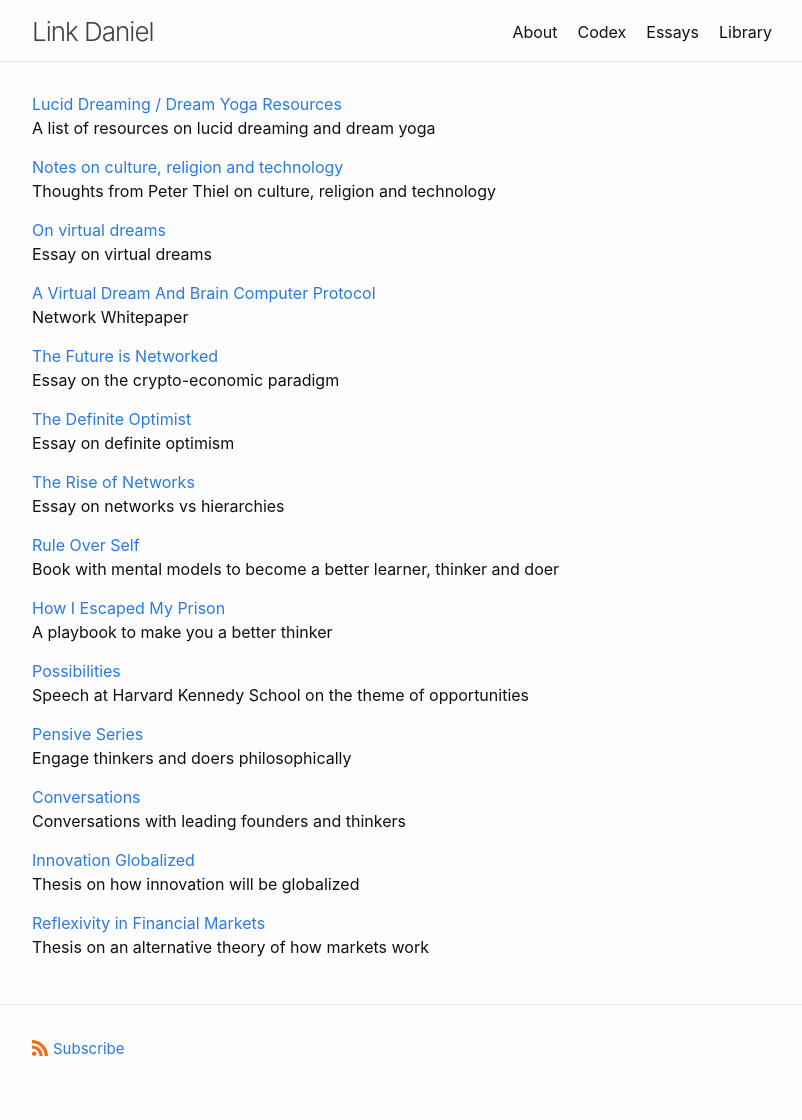
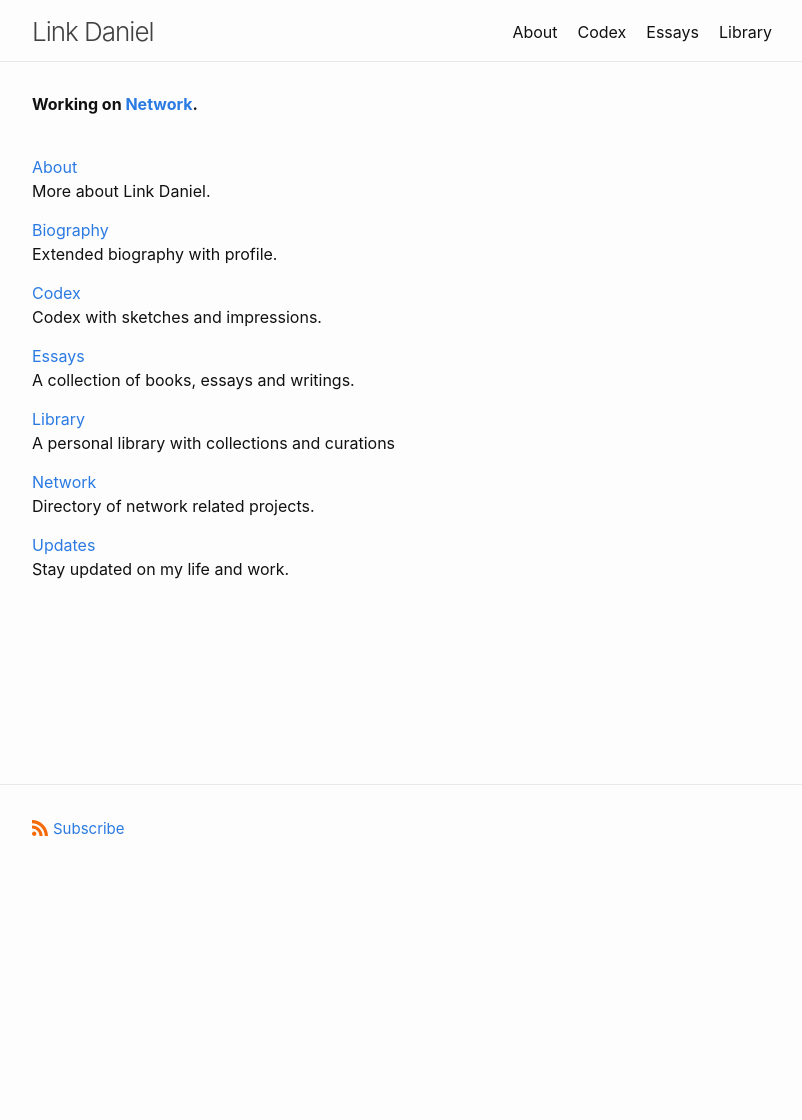
Before and after one commit to link-daniel/link.github.io, a Jekyll site: the page built from index.md, in a window 1280 px wide. Shown: the whole page, without its empty margins (238-1040 px from the left). Built offline with Jekyll 4.4.1, drawn with Linux system fonts in a browser that asks for light colours; after the commit the page ends 900 px from its top, so only the background shows below that.

Commit message:
Update index.md

```diff
--- a/index.md
+++ b/index.md
@@ -8,59 +8,38 @@
 layout: home
 ---
 
-[Lucid Dreaming / Dream Yoga Resources](/dreams)
+<b>Working on [Network](https://network.fund).</b>
 <br>
-A list of resources on lucid dreaming and dream yoga
-
-[Notes on culture, religion and technology](/lincolnthiel)
-<br>
-Thoughts from Peter Thiel on culture, religion and technology
-
-[On virtual dreams](/virtualdreams)
-<br>
-Essay on virtual dreams
-
-[A Virtual Dream And Brain Computer Protocol](/network)
-<br>
-Network Whitepaper
-
-[The Future is Networked](/futurenetworked)
-<br>
-Essay on the crypto-economic paradigm
-
-[The Definite Optimist](/definiteoptimist)
-<br>
-Essay on definite optimism
-
-[The Rise of Networks](/riseofnetworks)
-<br>
-Essay on networks vs hierarchies
-
-[Rule Over Self](/ruleoverself)
-<br>
-Book with mental models to become a better learner, thinker and doer
 <br>
 
-[How I Escaped My Prison](/thinkerprison)
+[About](https://linkdaniel.org/about)
 <br>
-A playbook to make you a better thinker
+More about Link Daniel.
 
-[Possibilities](/possibilities)
+[Biography](https://linkdaniel.org/about)
 <br>
-Speech at Harvard Kennedy School on the theme of opportunities
+Extended biography with profile.
 
-[Pensive Series](/pensive)
+[Codex](/codex)
 <br>
-Engage thinkers and doers philosophically
+Codex with sketches and impressions.
 
-[Conversations](/conversations)
+[Essays](/essays)
 <br>
-Conversations with leading founders and thinkers
+A collection of books, essays and writings.
 
-[Innovation Globalized](/innovationglobalized)
+[Library](/library)
 <br>
-Thesis on how innovation will be globalized
+A personal library with collections and curations
 
-[Reflexivity in Financial Markets](/reflexivity)
+[Network](https://network.com.de)
 <br>
-Thesis on an alternative theory of how markets work
+Directory of network related projects.
+
+[Updates](/updates)
+<br>
+Stay updated on my life and work.
+
+<br>
+<br>
+<br>
```
